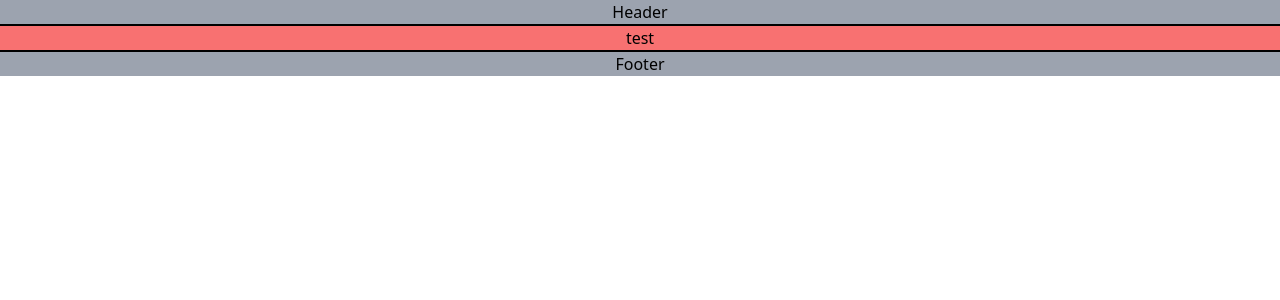
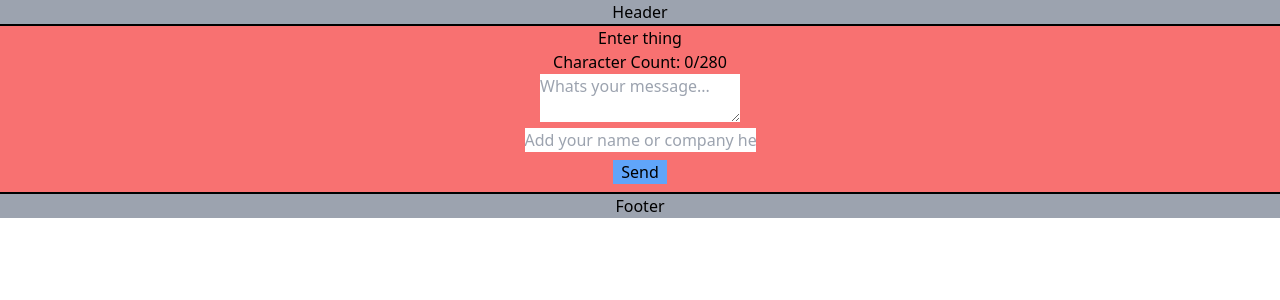
Before and after one commit to csutrick/Personal-Portfolio, a React (Create React App) app in the folder client/: page / in a window 1280 px wide. Shown: the top 300 px of the page. Built offline with nearby package versions, Linux system fonts and the light colour scheme.

Commit message:
Added mutation, everything is hooked up and working

```diff
--- a/client/src/components/OfferForm/index.js
+++ b/client/src/components/OfferForm/index.js
@@ -6,9 +6,81 @@ import { ADD_OFFER } from '../../utils/mutations';
 
 
 const OfferForm = () => {
+    const [formState, setFormState] = useState({
+        offerText: '',
+        offerSender: '',
+    });
+    const [characterCount, setCharacterCount] = useState(0);
+    const [addOffer, { error }] = useMutation(ADD_OFFER);
+
+    const handleFormSubmit = async (event) => {
+        event.preventDefault();
+
+        try {
+            const { data } = addOffer({
+                variables: { ...formState },
+            });
+            window.location.reload();
+        } catch (err) {
+            console.error(err);
+        }
+    };
+
+    const handleChange = (event) => {
+        const { name, value } = event.target;
+
+        if (name === 'offerText' && value.length <= 280) {
+            setFormState({ ...formState, [name]: value })
+            setCharacterCount(value.length);
+        } else if (name !== 'offerText') {
+            setFormState({ ...formState, [name]: value })
+        }
+    };
+
+
     return (
         <div>
-            test
+            <h3>Enter thing</h3>
+            <p className={`m-0 ${
+                characterCount === 280 || error ? 'text-red-500' : ''
+            }`}>
+                Character Count: {characterCount}/280
+                {error && <span className='text-black'>Something went wrong...</span>}
+            </p>
+            <form
+                className=''
+                onSubmit={handleFormSubmit}
+            >
+                <div className=''>
+                    <textarea
+                        name="offerText"
+                        placeholder="Whats your message..."
+                        value={formState.offerText}
+                        className=''
+                        onChange={handleChange}
+                    ></textarea>
+                </div>
+                <div className=''>
+                    <input
+                        name="offerSender"
+                        placeholder="Add your name or company here"
+                        value={formState.offerSender}
+                        className=''
+                        onChange={handleChange}
+                    />
+                </div>
+                <div className=''>
+                    <button type="submit"
+                        className='bg-blue-400 px-2 my-2'>
+                        Send
+                    </button>
+                    {error && (
+                        <div className=''>
+                            Something went wrong...
+                        </div>
+                    )}
+                </div>
+            </form>
         </div>
     );
 };
--- a/client/src/pages/Home.js
+++ b/client/src/pages/Home.js
@@ -5,7 +5,6 @@ import OfferForm from '../components/OfferForm';
 
 
 const Home = () => {
-
     return (
        <main className='bg-red-400 text-center border-black border-b-2 border-t-2'>
             <OfferForm />
```
